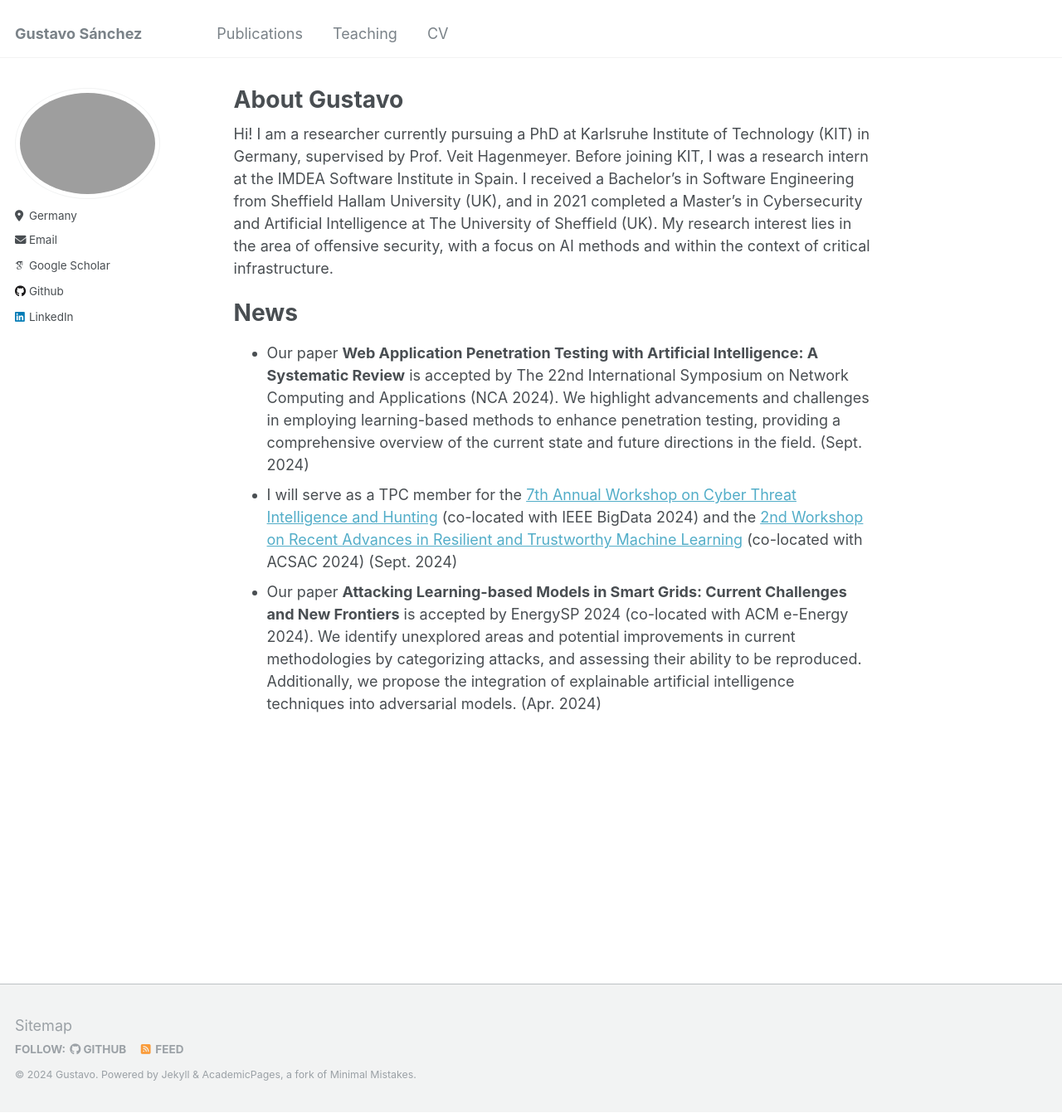
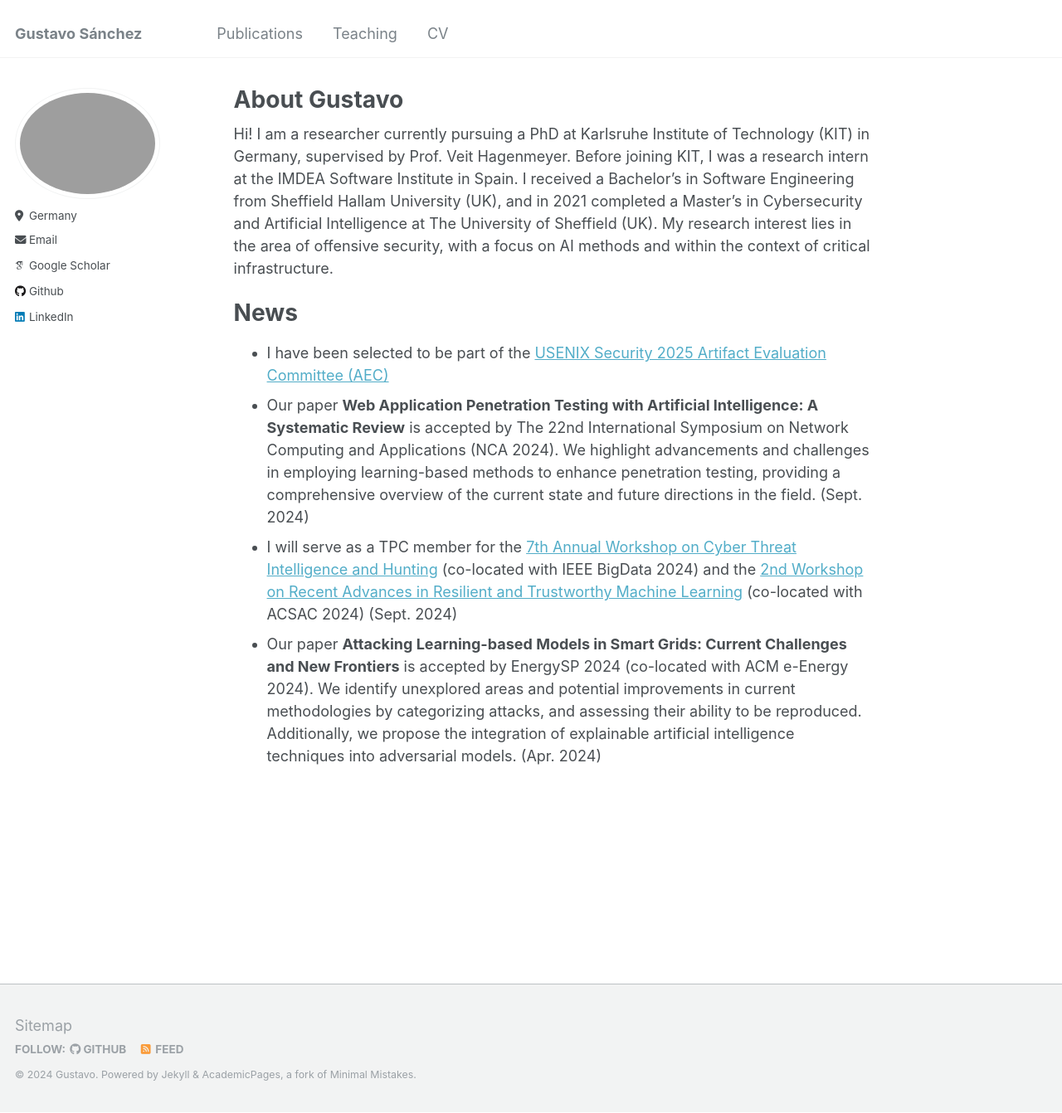
Before and after one commit to gus5298/gus5298.github.io, a Jekyll site: the page built from _pages/about.md, in a window 1280 px wide and 1342 px high. Shown: the whole window at 83% size. Built offline with Jekyll 4.4.1, drawn with Linux system fonts in a browser that asks for light colours; some web fonts are replaced.

Commit message:
Update about.md

```diff
--- a/_pages/about.md
+++ b/_pages/about.md
@@ -12,6 +12,7 @@ Hi! I am a researcher currently pursuing a PhD at Karlsruhe Institute of Technol
 News
 ======
 
+* I have been selected to be part of the [USENIX Security 2025 Artifact Evaluation Committee (AEC)](https://www.usenix.org/conference/usenixsecurity25/call-for-artifacts)
 * Our paper **Web Application Penetration Testing with Artificial Intelligence: A Systematic Review** is accepted by The 22nd International Symposium on Network Computing and Applications (NCA 2024). We highlight advancements and challenges in employing learning-based methods to enhance penetration testing, providing a comprehensive overview of the current state and future directions in the field. (Sept. 2024)
 * I will serve as a TPC member for the [7th Annual Workshop on Cyber Threat Intelligence and Hunting](https://cyberhunt2024.cyberhunt.no/) (co-located with IEEE BigData 2024) and the [2nd Workshop on Recent Advances in Resilient and Trustworthy Machine Learning](https://artman-workshop.gitlab.io/) (co-located with ACSAC 2024) (Sept. 2024)
 * Our paper **Attacking Learning-based Models in Smart Grids: Current Challenges and New Frontiers** is accepted by EnergySP 2024 (co-located with ACM e-Energy 2024). We identify unexplored areas and potential improvements in current methodologies by categorizing attacks, and assessing their ability to be reproduced. Additionally, we propose the integration of explainable artificial intelligence techniques into adversarial models. (Apr. 2024)
```
